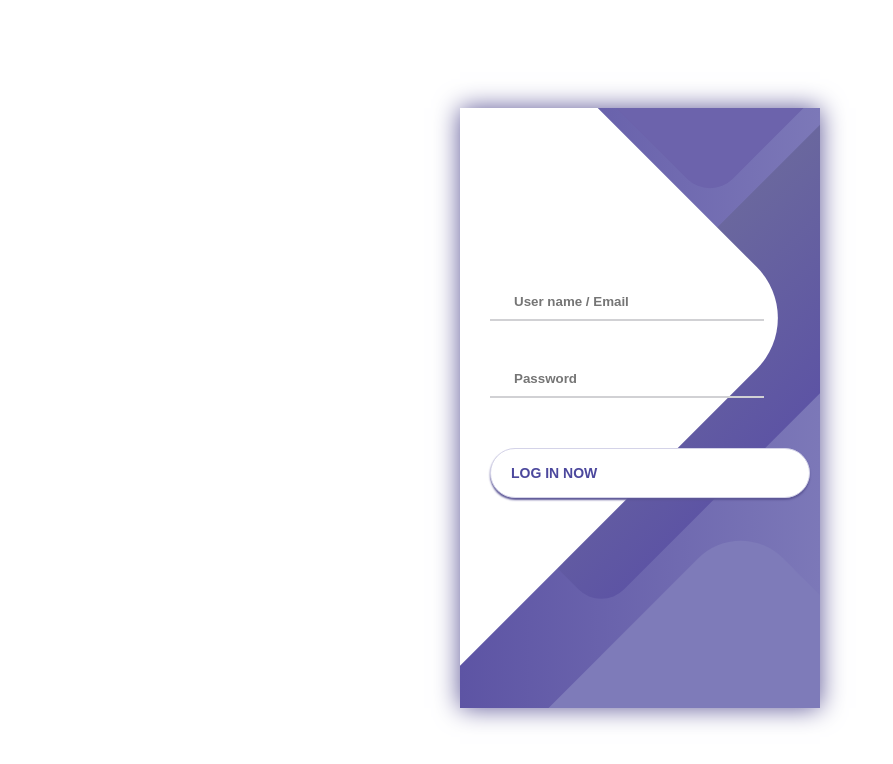
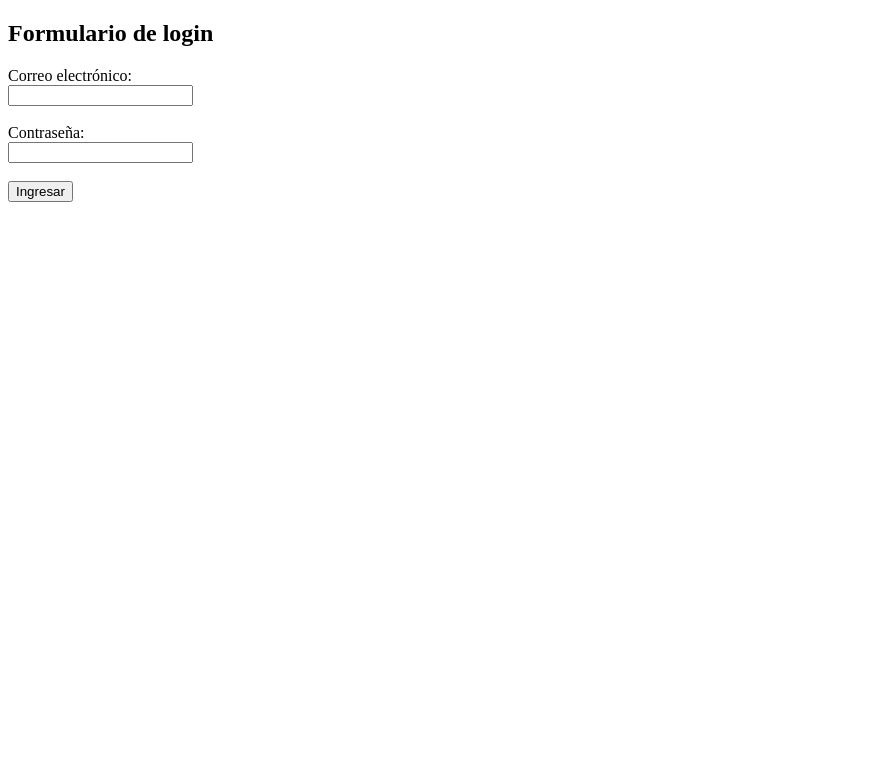
Before and after one commit to yohannavrojo/Web-Cinema, a React (Create React App) app: page / in a window 1280 px wide. Shown: the top 764 px of the page, without its empty margins (0-893 px from the left). Built offline with nearby package versions, Linux system fonts and the light colour scheme.

Commit message:
peticiones http

```diff
--- a/package.json
+++ b/package.json
@@ -6,6 +6,7 @@
     "@testing-library/jest-dom": "^5.16.4",
     "@testing-library/react": "^13.1.1",
     "@testing-library/user-event": "^13.5.0",
+    "axios": "^0.27.2",
     "react": "^18.0.0",
     "react-dom": "^18.0.0",
     "react-scripts": "5.0.1",
--- a/public/index.html
+++ b/public/index.html
@@ -39,5 +39,6 @@
       To begin the development, run `npm start` or `yarn start`.
       To create a production bundle, use `npm run build` or `yarn build`.
     -->
+    <!--  -->
   </body>
 </html>
--- a/src/components/Login.js
+++ b/src/components/Login.js
@@ -1,46 +1,49 @@
-import login from "./login.css"
-
-const submitHandler=()=>{
-
-}
+import axios from "axios";
 
 function Login() {
+
+	const submitHandler=e=>{
+	e.preventDefault();
+	const email=e.target.email.value;
+	const password=e.target.password.value;
+const regexEmail= /^(([^<>()[\]\\.,;:\s@"]+(\.[^<>()[\]\\.,;:\s@"]+)*)|(".+"))@((\[[0-9]{1,3}\.[0-9]{1,3}\.[0-9]{1,3}\.[0-9]{1,3}\])|(([a-zA-Z\-0-9]+\.)+[a-zA-Z]{2,}))$/;
+// console.log(regexEmail.test(email));
+
+if (email=== ''|| password===''){
+	console.log('los campos no pueden estar vacios')
+	return;
+}
+if (email!== ''&& !regexEmail.test(email)){
+	console.log('Debes escribir una direccion de correo electronico valida')
+  return;
+}
+if (email!== 'challenge@alkemy.org'|| password!== 'react'){
+	console.log('credenciales invalidas')
+  return;
+}
+console.log('ok estamos listos para enviar la informacion')
+axios
+.post('http://challenge-react.alkemy.org',{email,password})
+.then(res=> {
+  console.log(res.data)
+})
+}
   return (
     <>
-    <div className="container">
-	<div className="screen">
-		<div className="screen__content">
-			<form onSubmit={submitHandler} className="login">
-				<div className="login__field">
-					<i className="login__icon fas fa-user"></i>
-					<input type="text" className="login__input" placeholder="User name / Email"/>
-				</div>
-				<div className="login__field">
-					<i className="login__icon fas fa-lock"></i>
-					<input type="password" className="login__input" placeholder="Password"/>
-				</div>
-				<button className="button login__submit">
-					<span className="button__text">Log In Now</span>
-					<i className="button__icon fas fa-chevron-right"></i>
-				</button>
-			</form>
-			<div className="social-login">
-				<h3></h3>
-				<div className="social-icons">
-					<a href="#" className="social-login__icon fab fa-instagram"></a>
-					<a href="#" className="social-login__icon fab fa-facebook"></a>
-					<a href="#" className="social-login__icon fab fa-twitter"></a>
-				</div>
-			</div>
-		</div>
-		<div className="screen__background">
-			<span className="screen__background__shape screen__background__shape4"></span>
-			<span className="screen__background__shape screen__background__shape3"></span>
-			<span className="screen__background__shape screen__background__shape2"></span>
-			<span className="screen__background__shape screen__background__shape1"></span>
-		</div>
-	</div>
-</div>
+    <h2>Formulario de login</h2>
+<form onSubmit={submitHandler}>
+    <label>
+        <span>Correo electrónico:</span><br/>
+        <input type="text"name="email"/><br/>
+    </label>
+    <br/>
+    <label>
+        <span>Contraseña:</span><br/>
+        <input type="password"name="password"/><br/>
+    </label>
+    <br />
+    <button type="submit">Ingresar</button>
+</form>
     </>
   );
 }
--- a/src/components/login.css
+++ /dev/null
@@ -1,166 +0,0 @@
-
-.container {
-	display: flex;
-	align-items: center;
-	justify-content: center;
-	min-height: 100vh;
-}
-
-.screen {
-	background: linear-gradient(90deg, #5D54A4, #7C78B8);
-	position: relative;
-	height: 600px;
-	width: 360px;
-	box-shadow: 0px 0px 24px #5C5696;
-}
-
-.screen__content {
-	z-index: 1;
-	position: relative;
-	height: 100%;
-}
-
-.screen__background {
-	position: absolute;
-	top: 0;
-	left: 0;
-	right: 0;
-	bottom: 0;
-	z-index: 0;
-	-webkit-clip-path: inset(0 0 0 0);
-	clip-path: inset(0 0 0 0);
-}
-
-.screen__background__shape {
-	transform: rotate(45deg);
-	position: absolute;
-}
-
-.screen__background__shape1 {
-	height: 520px;
-	width: 520px;
-	background: #FFF;
-	top: -50px;
-	right: 120px;
-	border-radius: 0 72px 0 0;
-}
-
-.screen__background__shape2 {
-	height: 220px;
-	width: 220px;
-	background: #6C63AC;
-	top: -172px;
-	right: 0;
-	border-radius: 32px;
-}
-
-.screen__background__shape3 {
-	height: 540px;
-	width: 190px;
-	background: linear-gradient(270deg, #5D54A4, #6A679E);
-	top: -24px;
-	right: 0;
-	border-radius: 32px;
-}
-
-.screen__background__shape4 {
-	height: 400px;
-	width: 200px;
-	background: #7E7BB9;
-	top: 420px;
-	right: 50px;
-	border-radius: 60px;
-}
-
-.login {
-	width: 320px;
-	padding: 30px;
-	padding-top: 156px;
-}
-
-.login__field {
-	padding: 20px 0px;
-	position: relative;
-}
-
-.login__icon {
-	position: absolute;
-	top: 30px;
-	color: #7875B5;
-}
-
-.login__input {
-	border: none;
-	border-bottom: 2px solid #D1D1D4;
-	background: none;
-	padding: 10px;
-	padding-left: 24px;
-	font-weight: 700;
-	width: 75%;
-	transition: .2s;
-}
-
-.login__input:active,
-.login__input:focus,
-.login__input:hover {
-	outline: none;
-	border-bottom-color: #6A679E;
-}
-
-.login__submit {
-	background: #fff;
-	font-size: 14px;
-	margin-top: 30px;
-	padding: 16px 20px;
-	border-radius: 26px;
-	border: 1px solid #D4D3E8;
-	text-transform: uppercase;
-	font-weight: 700;
-	display: flex;
-	align-items: center;
-	width: 100%;
-	color: #4C489D;
-	box-shadow: 0px 2px 2px #5C5696;
-	cursor: pointer;
-	transition: .2s;
-}
-
-.login__submit:active,
-.login__submit:focus,
-.login__submit:hover {
-	border-color: #6A679E;
-	outline: none;
-}
-
-.button__icon {
-	font-size: 24px;
-	margin-left: auto;
-	color: #7875B5;
-}
-
-.social-login {
-	position: absolute;
-	height: 140px;
-	width: 160px;
-	text-align: center;
-	bottom: 0px;
-	right: 0px;
-	color: #fff;
-}
-
-.social-icons {
-	display: flex;
-	align-items: center;
-	justify-content: center;
-}
-
-.social-login__icon {
-	padding: 20px 10px;
-	color: #fff;
-	text-decoration: none;
-	text-shadow: 0px 0px 8px #7875B5;
-}
-
-.social-login__icon:hover {
-	transform: scale(1.5);
-}
```
Also changed, not shown: 1 other file (tests, documents, lock files or other folders).
